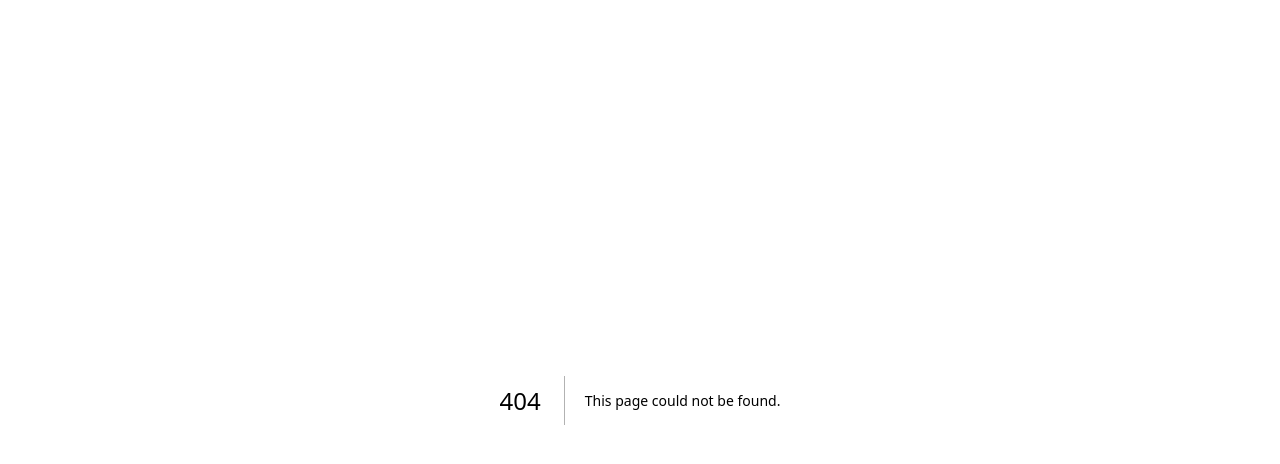
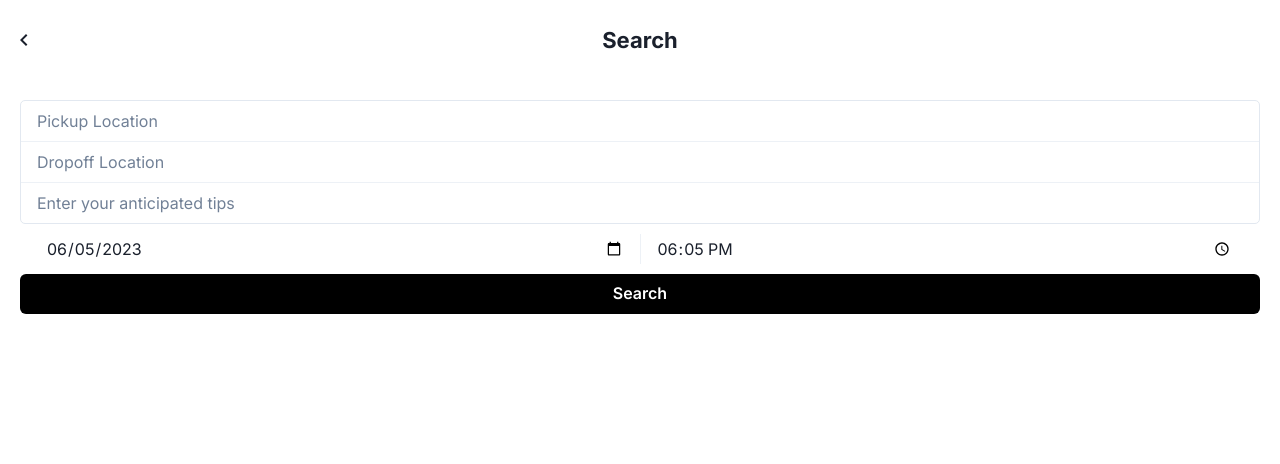
Before and after one commit to CoRide-tw/frontend, a Next.js app: page /rider/search in a window 1280 px wide. Before the commit this address had no page. Shown: the top 464 px of the page. Built offline with nearby package versions, Linux system fonts and the light colour scheme.

Commit message:
feat : add rider search page

```diff
--- a/src/modules/components/RiderSearchInput.tsx
+++ b/src/modules/components/RiderSearchInput.tsx
@@ -7,7 +7,6 @@ import {
   Flex,
   Input,
   Modal,
-  ModalBody,
   ModalCloseButton,
   ModalContent,
   ModalFooter,
@@ -20,20 +19,24 @@ import GoogleMapsCard from "./GoogleMapsCard";
 import { DirectionsServiceProps } from "@react-google-maps/api";
 import path from "path";
 import { useRouter } from "next/router";
-
+import { authFetcher } from "../api/fetcher";
+type Address = {
+  lat: number;
+  lng: number;
+  address: string;
+};
+type Data = {
+  pickup?: Address;
+  dropoff?: Address;
+  date?: string;
+  time?: string;
+  tips?: string;
+};
 export default function RiderSearchInput() {
   const toast = useToast();
-
-  const [pickupLocation, setPickupLocation] = useState("");
-  const [dropoffLocation, setDropoffLocation] = useState("");
-  const [date, setDate] = useState<string>();
-  const [time, setTime] = useState<string>();
-  const { isOpen, onOpen, onClose } = useDisclosure();
-  const router = useRouter();
-  const nowTime = Date.now();
-  const now = new Date(nowTime);
+  const now = new Date(Date.now());
   const dateValues =
-    now.getFullYear().toString().padStart(2, "0") +
+    now.getFullYear().toString().padStart(4, "0") +
     "-" +
     (now.getMonth() + 1).toString().padStart(2, "0") +
     "-" +
@@ -41,9 +44,19 @@ export default function RiderSearchInput() {
   const timeValues =
     now.getHours().toString().padStart(2, "0") +
     ":" +
-    now.getMinutes().toString().padStart(2, "0");
+    (now.getMinutes() + 1).toString().padStart(2, "0");
+  const [pickupLocation, setPickupLocation] = useState("");
+  const [dropoffLocation, setDropoffLocation] = useState("");
+  const [date, setDate] = useState(dateValues);
+  const [time, setTime] = useState(timeValues);
+  const [tips, setTips] = useState<string | undefined>();
+  const [resData, setResData] = useState<Data>();
+  const { isOpen, onOpen, onClose } = useDisclosure();
+  const router = useRouter();
 
-  const handleSearch = () => {
+  const handleSearch = async () => {
+    // check if the input is valid
+
     if (pickupLocation === "" || dropoffLocation === "" || !date || !time) {
       toast({
         position: "top",
@@ -57,7 +70,7 @@ export default function RiderSearchInput() {
       return;
     }
 
-    if (new Date(date).getTime() < nowTime) {
+    if (new Date(date + time).getTime() < Date.now()) {
       toast({
         position: "top",
         title: "Search Time Error",
@@ -68,14 +81,49 @@ export default function RiderSearchInput() {
       });
       return;
     }
+    const [pickupRes, dropoffRes] = await Promise.all([
+      authFetcher(encodeURI("/google_api/geocoding?text=" + pickupLocation)),
+      authFetcher(encodeURI("/google_api/geocoding?text=" + dropoffLocation)),
+    ]);
+
+    if (
+      pickupRes.lat == "" ||
+      pickupRes.lng == "" ||
+      dropoffRes.lat == "" ||
+      dropoffRes.lng == ""
+    ) {
+      toast({
+        position: "top",
+        title: "Search Error",
+        description: "Please enter a valid address",
+        status: "error",
+        duration: 3000,
+        isClosable: true,
+      });
+      return;
+    }
+    setResData({
+      pickup: {
+        lat: pickupRes.lat,
+        lng: pickupRes.lng,
+        address: pickupRes.address,
+      },
+      dropoff: {
+        lat: dropoffRes.lat,
+        lng: dropoffRes.lng,
+        address: dropoffRes.address,
+      },
+      date: date,
+      time: time,
+      tips: tips,
+    });
+
     onOpen();
-
-    // search api
   };
   const handleConfirm = () => {
     onClose();
     const href = {
-      pathname: path.join("/rider", "search"),
+      pathname: path.join("/rider", "searchpage"),
       query: {
         pickupLocation: pickupLocation,
         dropoffLocation: dropoffLocation,
@@ -102,6 +150,18 @@ export default function RiderSearchInput() {
           color="black"
           value={dropoffLocation}
           onChange={(e) => setDropoffLocation(e.target.value)}
+        />
+        <Divider />
+
+        <Input
+          type="number"
+          placeholder="Enter your anticipated tips"
+          border="white"
+          color="black"
+          value={tips}
+          onChange={(e) => {
+            setTips(e.target.value);
+          }}
         />
       </Box>
       <Center height="30px" margin="10px">
@@ -131,9 +191,9 @@ export default function RiderSearchInput() {
         <ModalContent margin={"100px 10px"}>
           <GoogleMapsCard
             data={{
-              origin: pickupLocation,
+              origin: resData?.pickup?.lat + "," + resData?.pickup?.lng,
               waypoints: [],
-              destination: dropoffLocation,
+              destination: resData?.dropoff?.lat + "," + resData?.dropoff?.lng,
               travelMode:
                 "DRIVING" as DirectionsServiceProps["options"]["travelMode"],
             }}
@@ -147,8 +207,14 @@ export default function RiderSearchInput() {
             gap={2}
             color={"gray.500"}
           >
-            <Text>Pickup Location : {pickupLocation}</Text>
-            <Text>Dropoff Location : {dropoffLocation}</Text>
+            <Text>
+              Pickup Location : <br />
+              {resData?.pickup?.address}
+            </Text>
+            <Text>
+              Dropoff Location : <br />
+              {resData?.dropoff?.address}
+            </Text>
             <Text>
               Time : {date} {time}
             </Text>
--- /dev/null
+++ b/src/pages/rider/search.tsx
@@ -0,0 +1,10 @@
+import RiderSearchInput from "@/modules/components/RiderSearchInput";
+import NestedLayout from "@/modules/layouts/Nested";
+
+export default function Search() {
+  return (
+    <NestedLayout title="Search">
+      <RiderSearchInput />
+    </NestedLayout>
+  );
+}
```
